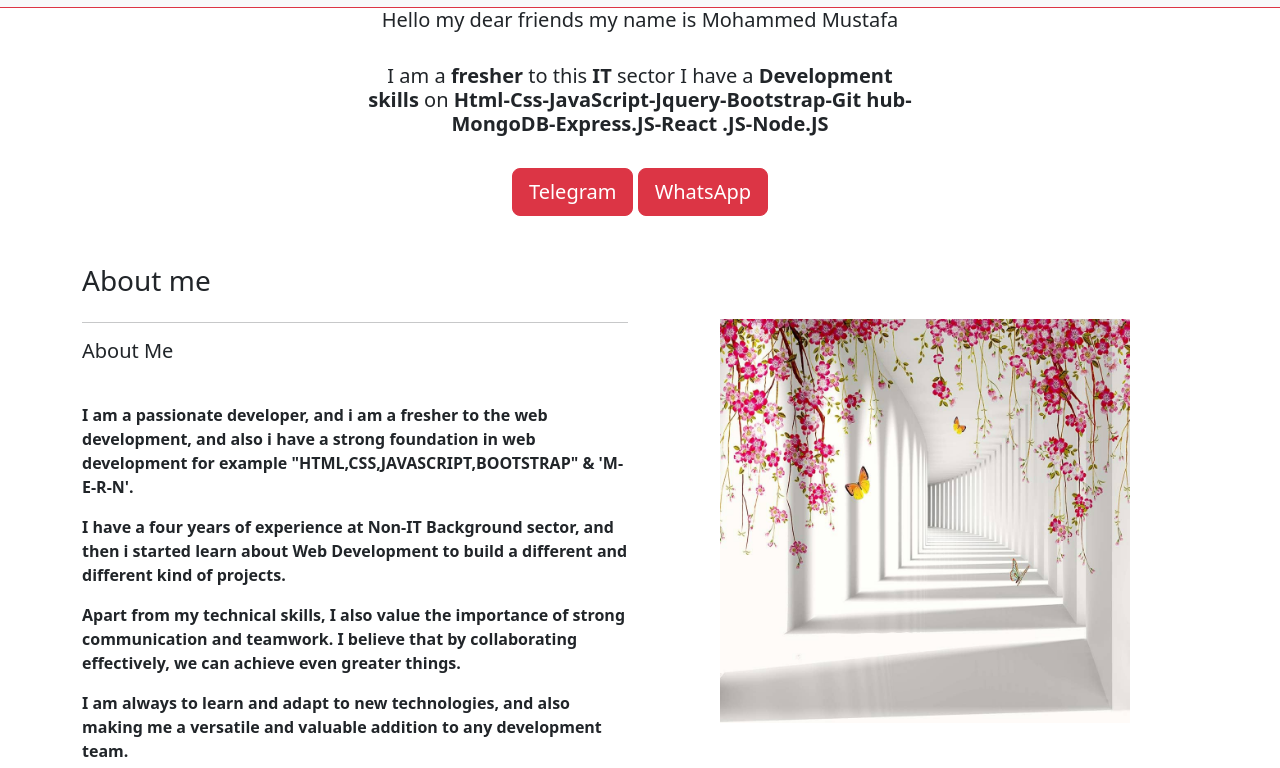
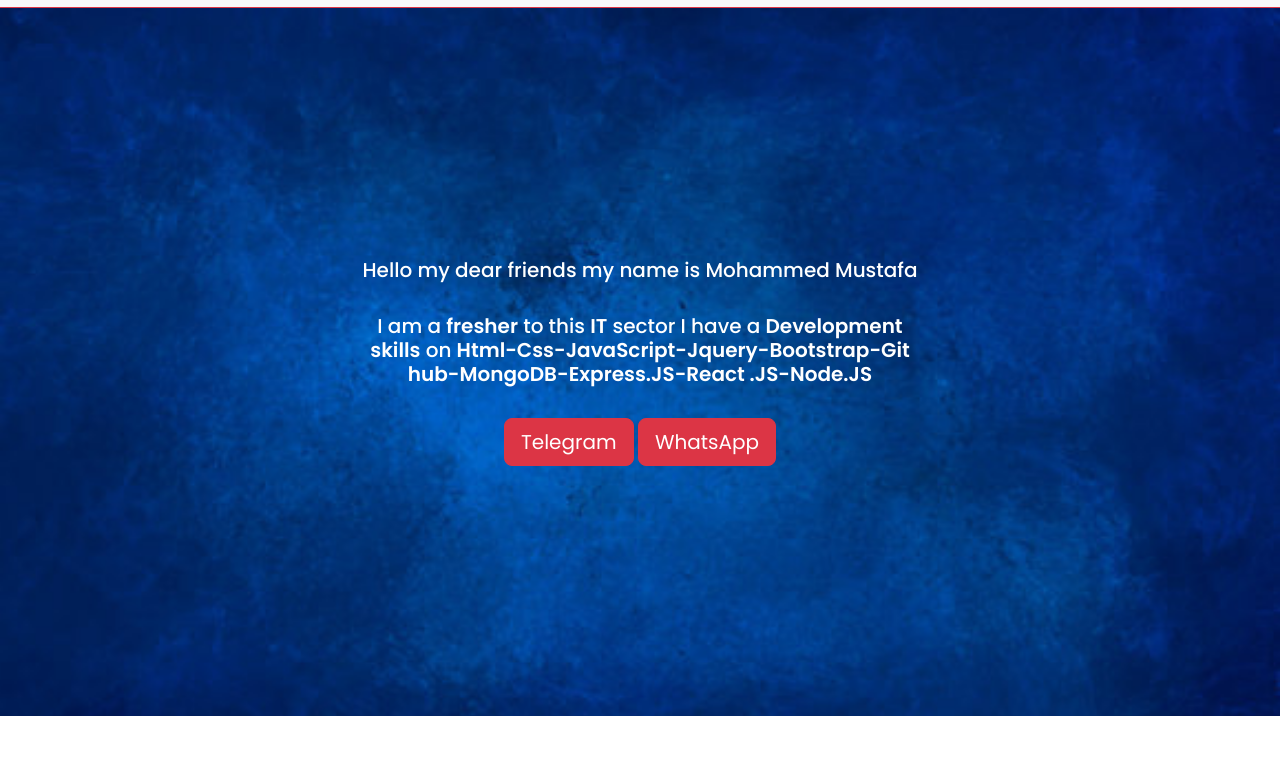
Before and after one commit to muzthy8/Mohd-portfolio, a plain HTML site: page index.html in a window 1280 px wide. Shown: the part 71-839 px from the top of the page. Drawn offline with nearby package versions, Linux system fonts and the light colour scheme; files that its build step writes are made by us from their sources; the site is published under a folder, as on GitHub Pages, so addresses that start at the root find nothing.

Commit message:
Added path in css link

```diff
--- a/index.html
+++ b/index.html
@@ -16,7 +16,7 @@
       integrity="sha384-T3c6CoIi6uLrA9TneNEoa7RxnatzjcDSCmG1MXxSR1GAsXEV/Dwwykc2MPK8M2HN"
       crossorigin="anonymous"
     />
-    <link rel="stylesheet" href="/Portfolio/style.css" />
+    <link rel="stylesheet" href="./style.css" />
   </head>
   <body>
     <nav
```
